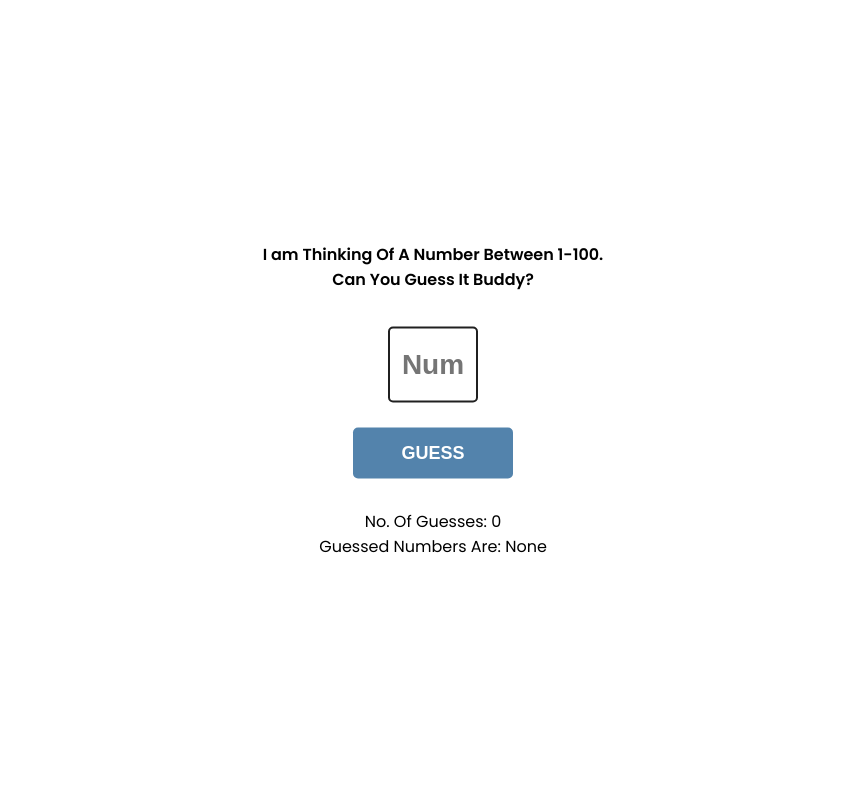
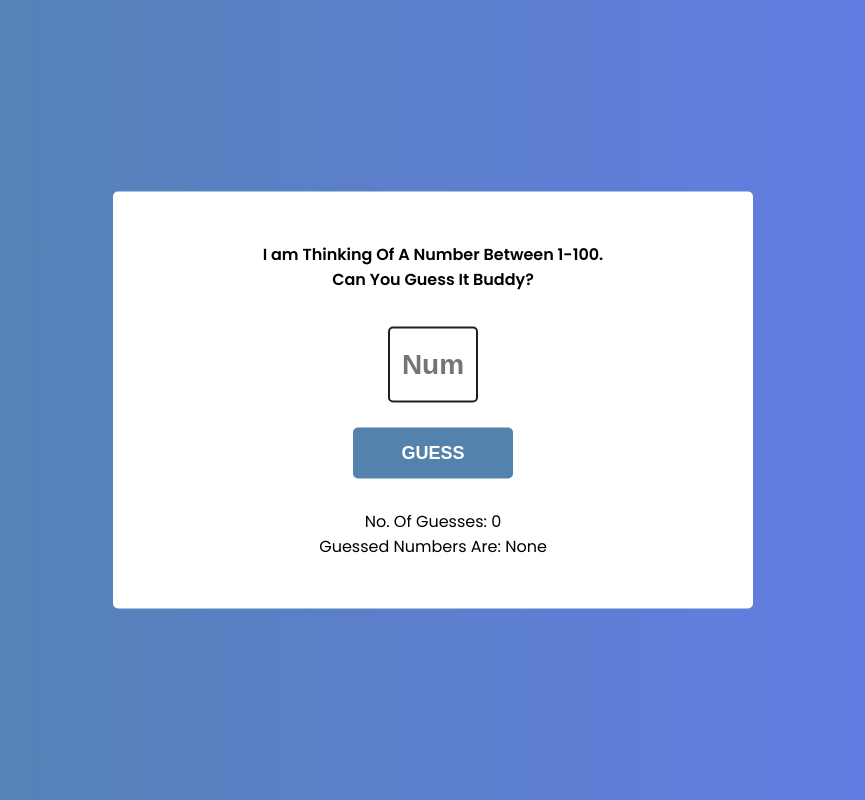
Before and after one commit to Turrz/NumberGuessingGame, a plain HTML site: page index.html in a window 1280 px wide. Shown: the whole page, without its empty margins (207-1072 px from the left). Drawn offline with Linux system fonts and the light colour scheme.

Commit message:
Update style.css

```diff
--- a/style.css
+++ b/style.css
@@ -6,7 +6,7 @@
     box-sizing: border-box;
 }
 body{
-    height: 00vh;
+    height: 100vh;
     background: linear-gradient(
         to right,
         #5383ac,
```
